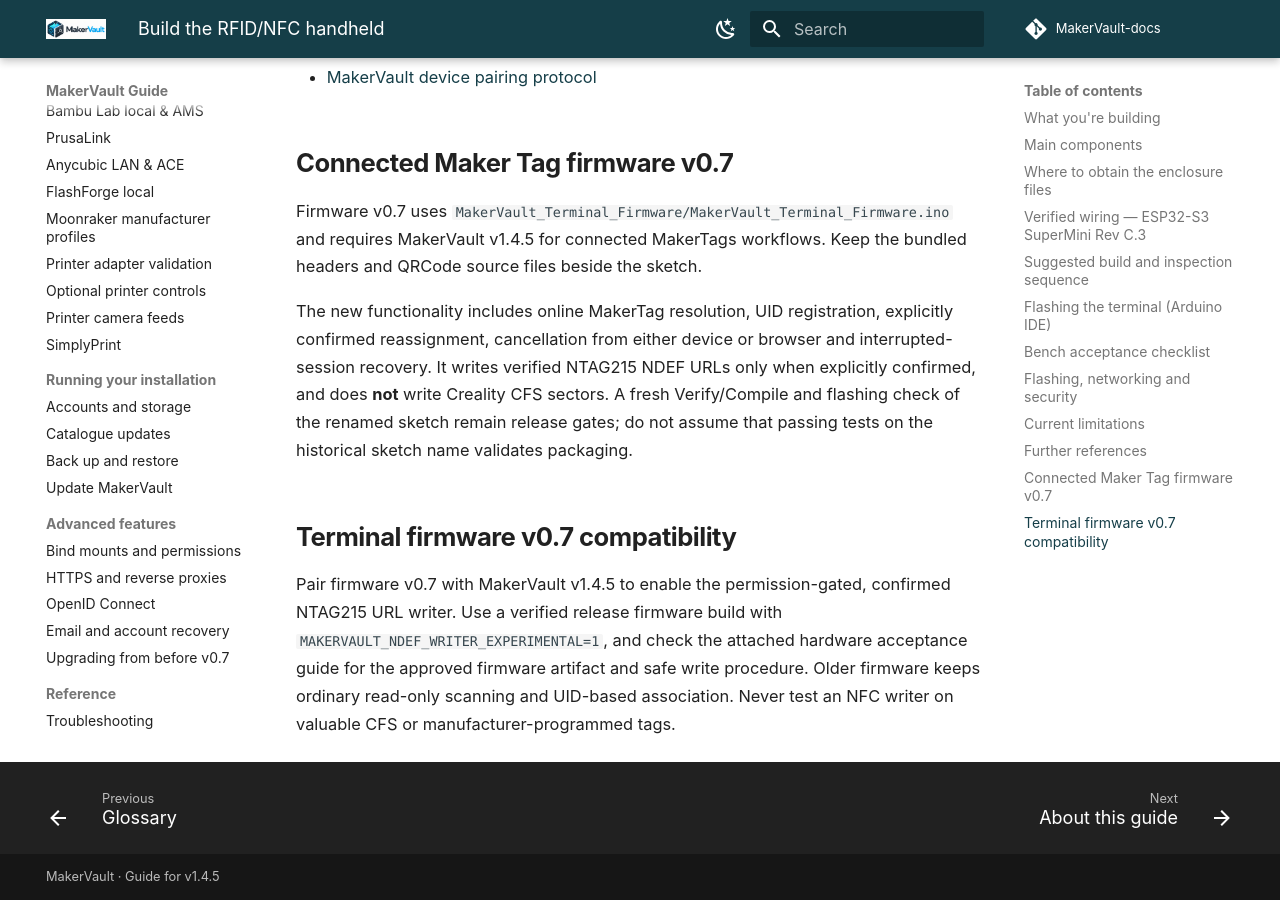
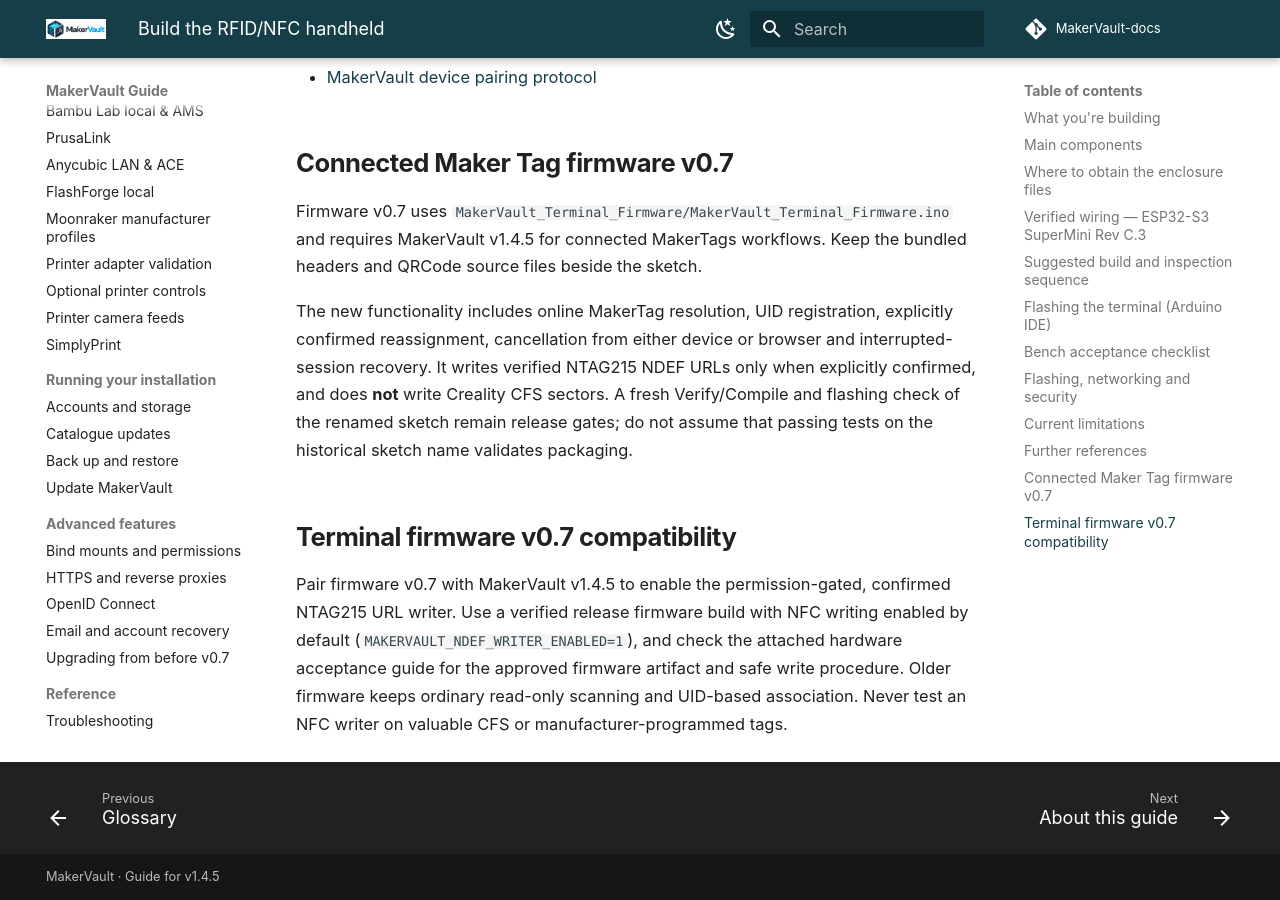
Before and after one commit to gavrd7/MakerVault-docs, an MkDocs documentation site: the page built from docs/guide/reference/rfid-terminal-build.md, in a window 1280 px wide and 900 px high, scrolled down 6408 px. Built offline with MkDocs 1.6.1 and Material for MkDocs 9.7.7, drawn with Linux system fonts in a browser that asks for light colours; comment, search, counter and statistics services are not loaded.

Commit message:
docs: use standard v0.7 NFC writer enable setting

```diff
--- a/docs/guide/reference/rfid-terminal-build.md
+++ b/docs/guide/reference/rfid-terminal-build.md
@@ -131,4 +131,4 @@
 
 ## Terminal firmware v0.7 compatibility
 
-Pair firmware v0.7 with MakerVault v1.4.5 to enable the permission-gated, confirmed NTAG215 URL writer. Use a verified release firmware build with `MAKERVAULT_NDEF_WRITER_EXPERIMENTAL=1`, and check the attached hardware acceptance guide for the approved firmware artifact and safe write procedure. Older firmware keeps ordinary read-only scanning and UID-based association. Never test an NFC writer on valuable CFS or manufacturer-programmed tags.
+Pair firmware v0.7 with MakerVault v1.4.5 to enable the permission-gated, confirmed NTAG215 URL writer. Use a verified release firmware build with NFC writing enabled by default (`MAKERVAULT_NDEF_WRITER_ENABLED=1`), and check the attached hardware acceptance guide for the approved firmware artifact and safe write procedure. Older firmware keeps ordinary read-only scanning and UID-based association. Never test an NFC writer on valuable CFS or manufacturer-programmed tags.
```
